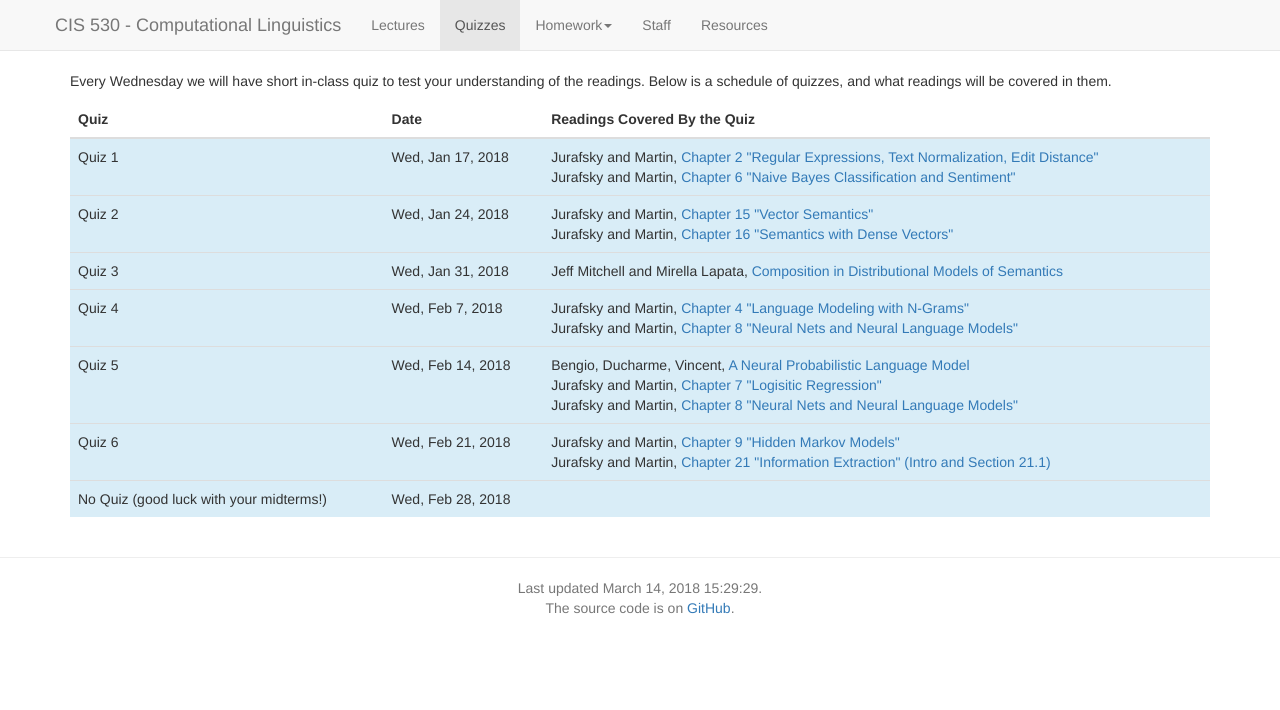
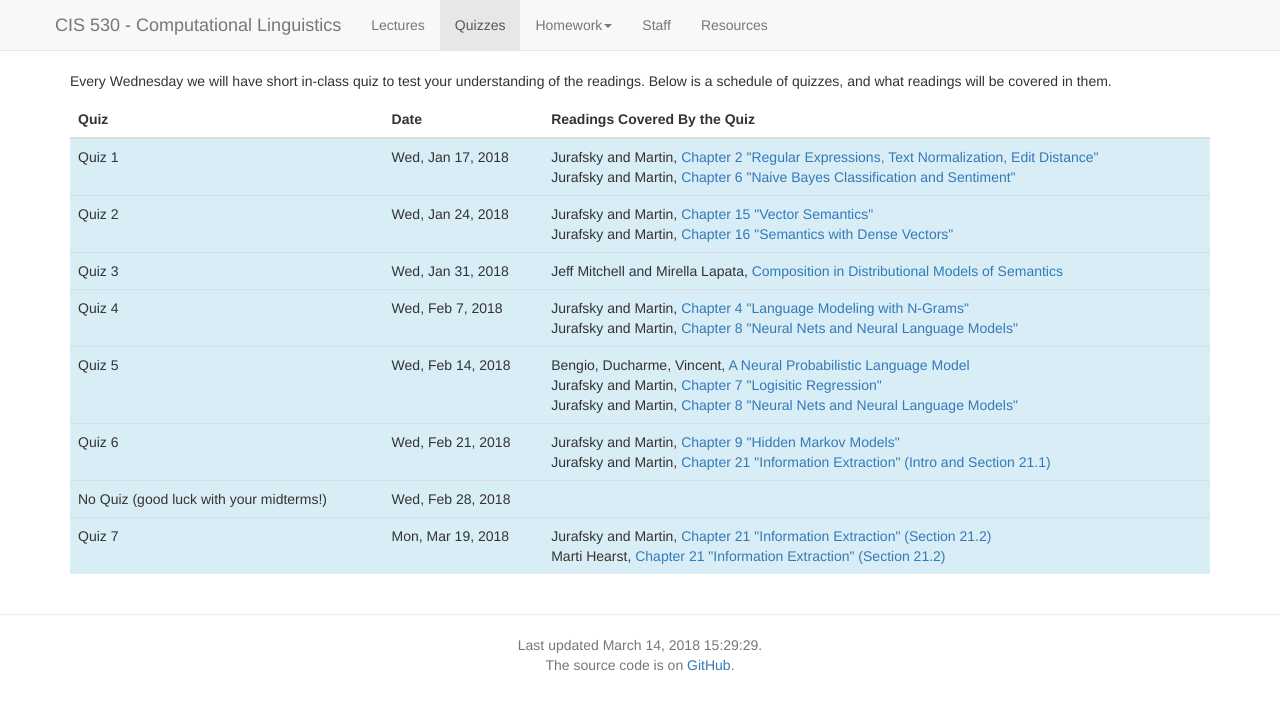
Before and after one commit to computational-linguistics-class/computational-linguistics-class.github.io, a Jekyll site: the page built from quizzes.md, in a window 1280 px wide. Shown: the top 710 px of the page. Built offline with Jekyll 4.4.1, drawn with Linux system fonts in a browser that asks for light colours; nearby versions of some CDN libraries; a script that is not in the unit is left out.

Commit message:
Readings for Monday's quiz

```diff
--- a/_data/lectures.yaml
+++ b/_data/lectures.yaml
@@ -331,6 +331,19 @@
       url: https://www.cis.upenn.edu/~ccb/publications/gun-violence-database.pdf
 -
   date: 2018-03-19
+  type: exam
+  title: Quiz 7
+  readings:
+    -
+      title: Chapter 21 "Information Extraction" (Section 21.2)
+      authors: Jurafsky and Martin
+      url: https://web.stanford.edu/~jurafsky/slp3/21.pdf
+    -
+      title: Chapter 21 "Information Extraction" (Section 21.2)
+      authors: Marti Hearst
+      url: http://www.aclweb.org/anthology/C92-2082
+-
+  date: 2018-03-19
   slides: http://computational-linguistics-class.org/assignment8.html
   title: Hands-on with Hypernym Discovery
   readings:
```
